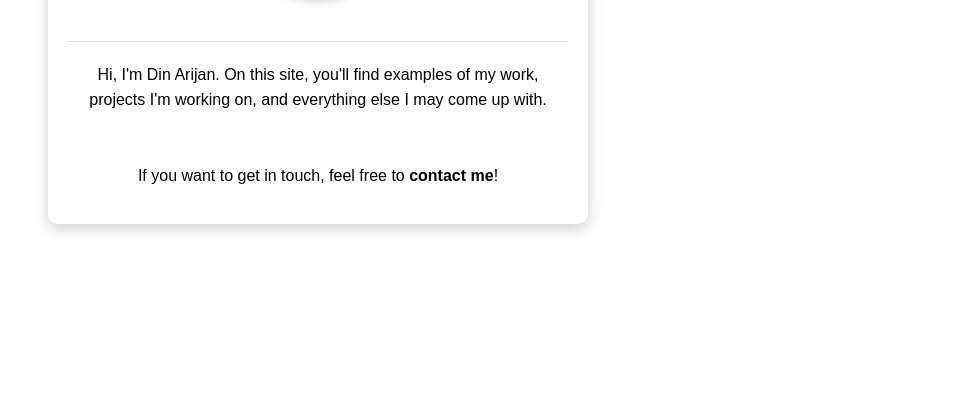
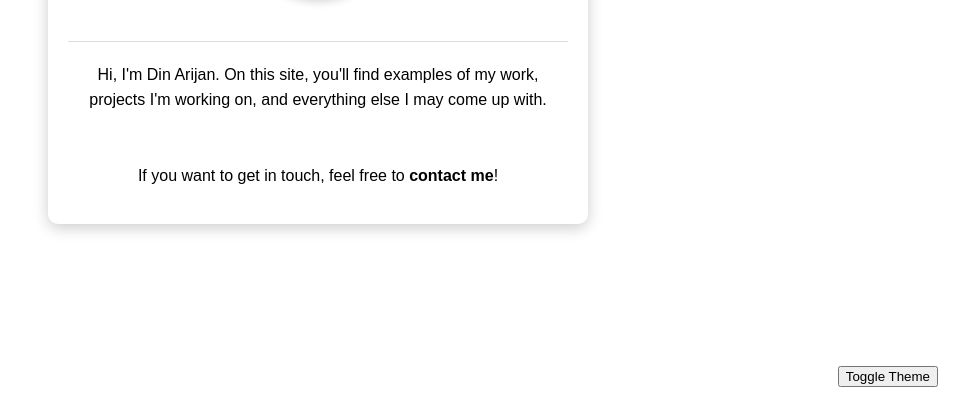
Before and after one commit to dadboom/dinarijan, a plain HTML site: page index.html in a window 1280 px wide. Shown: the part 403-800 px from the top of the page, without its empty margins (322-1280 px from the left). Drawn offline with Linux system fonts and the light colour scheme.

Commit message:
Update index.html

```diff
--- a/index.html
+++ b/index.html
@@ -147,29 +147,49 @@ const prefersDarkMode = window.matchMedia('(prefers-color-scheme: dark)');
         const body = document.body;
         const descriptionElement = document.getElementById("description");
         const contactMessageElement = document.getElementById("contact-message");
-let currentLanguage = "en";
+        let currentLanguage = localStorage.getItem("language") || "en";
+        let currentTheme = localStorage.getItem("theme") || (prefersDarkMode.matches ? "dark" : "light");
 
-function applyTheme() {
-    const isDark = prefersDarkMode.matches;
-    body.setAttribute("data-theme", isDark ? "dark" : "light");
+        function applyTheme(theme) {
+            currentTheme = theme;
+            body.setAttribute("data-theme", theme);
+            localStorage.setItem("theme", theme);
+        }
+
+        function toggleTheme() {
+            const newTheme = currentTheme === "dark" ? "light" : "dark";
+            applyTheme(newTheme);
         }
 
         function setLanguage(lang) {
             currentLanguage = lang;
             descriptionElement.innerHTML = textContent[lang].description;
             contactMessageElement.innerHTML = textContent[lang].contact;
+            localStorage.setItem("language", lang);
         }
 
-// Init func
         function initialize() {
-    applyTheme();
+            applyTheme(currentTheme);
             setLanguage(currentLanguage);
         }
 
-prefersDarkMode.addEventListener("change", applyTheme);
-
         document.getElementById("lang-en").addEventListener("click", () => setLanguage("en"));
         document.getElementById("lang-bs").addEventListener("click", () => setLanguage("bs"));
+
+        prefersDarkMode.addEventListener("change", (e) => {
+            if (!localStorage.getItem("theme")) {
+                applyTheme(e.matches ? "dark" : "light");
+            }
+        });
+
+        // Add a button to toggle dark/light mode
+        const themeToggleButton = document.createElement("button");
+        themeToggleButton.textContent = "Toggle Theme";
+        themeToggleButton.style.position = "absolute";
+        themeToggleButton.style.bottom = "10px";
+        themeToggleButton.style.right = "20px";
+        themeToggleButton.addEventListener("click", toggleTheme);
+        document.body.appendChild(themeToggleButton);
 
         // Init
         initialize();
```
Lines whose indentation alone changed are shown as unchanged.
